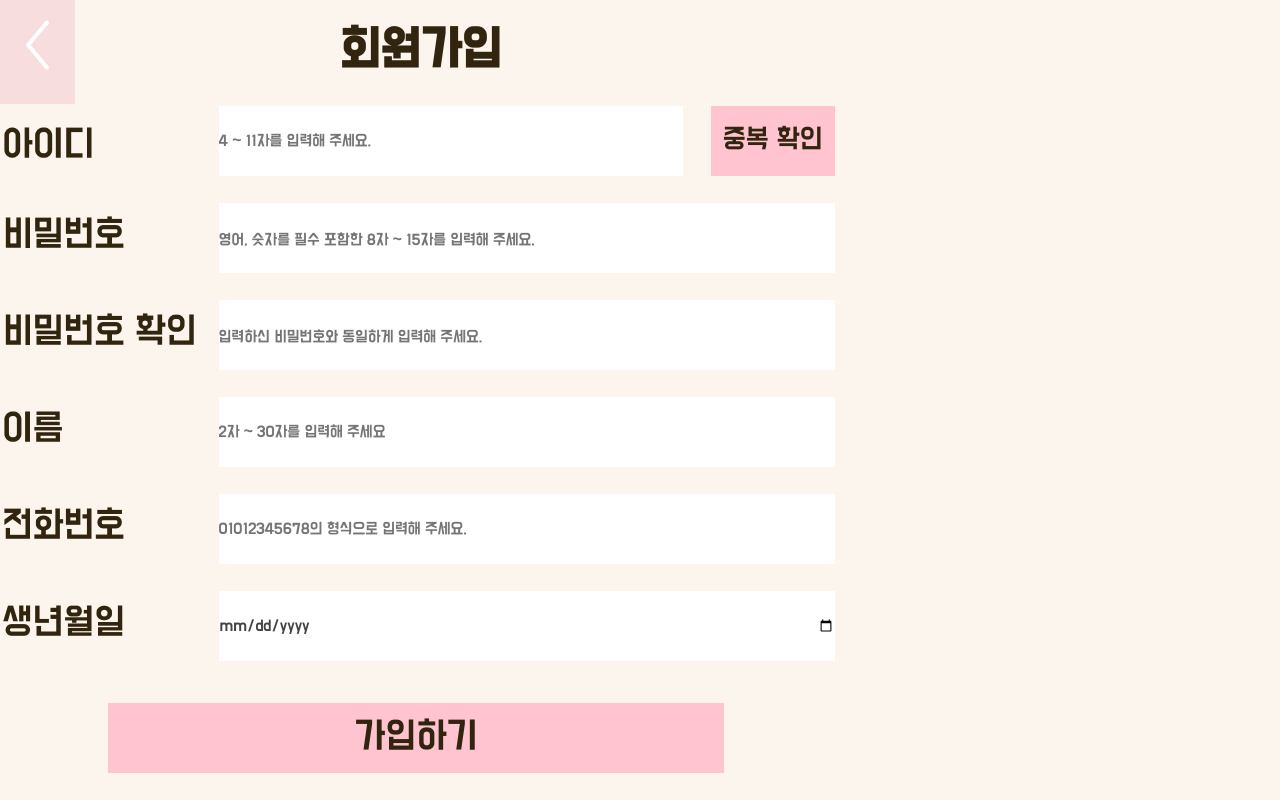
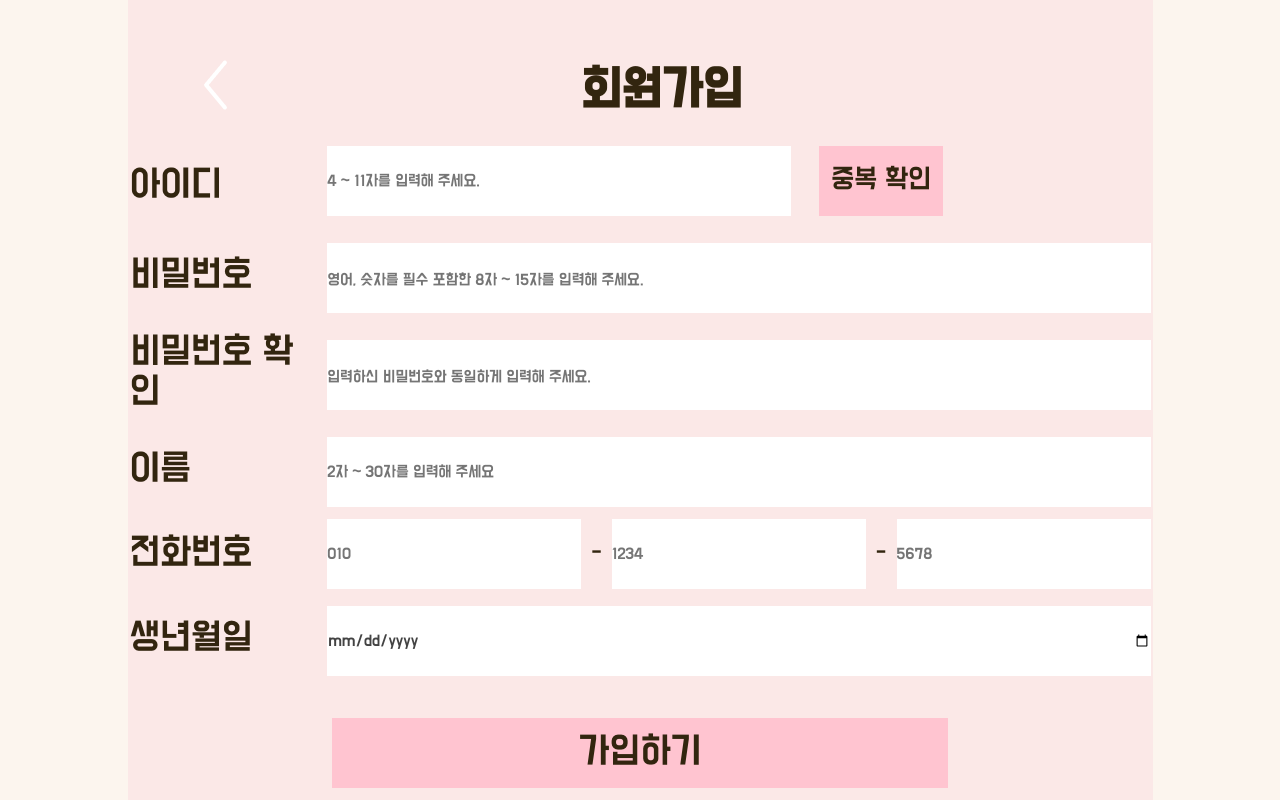
Before and after one commit to Stageus/blossom-react, a React (Create React App) app: page /signup in a window 1280 px wide. Built offline with nearby package versions, Linux system fonts and the light colour scheme.

Commit message:
Feat: Signup Page 구현 및 Login Page 내 Form 위치 변경

```diff
--- a/src/components/Auth/SignupForm.js
+++ b/src/components/Auth/SignupForm.js
@@ -4,9 +4,8 @@ import { useNavigate } from "react-router-dom";
 // ===== styles import =====
 import FlexBox from "../../styles/FlexStyle";
 import { Button } from "../../styles/ButtonStyle";
-import { P, H1 } from "../../styles/TextStyle";
+import { P } from "../../styles/TextStyle";
 import { Tr, Td } from "../../styles/LayoutStyle";
-import { Img } from "../../styles/ImgStyle";
 
 // ===== utils import =====
 import { isIdValid, isPwValid, isNameValid, isPhoneNumberValid } from "../../utils/validation";
@@ -16,7 +15,6 @@ import InputField from "../../components/Common/InputField";
 import ErrorMessage from "../../components/Common/ErrorMessage";
 import ConfirmModal from "../../components/Modal/ConfirmModal";
 import AlertModal from "../../components/Modal/AlertModal";
-import WhiteArrow from "../../assets/images/icon-park_left.png";
 
 // ===== component =====
 const SignupForm = () => {
@@ -25,7 +23,6 @@ const SignupForm = () => {
   const pwRef = useRef("");
   const confirmPwRef = useRef("");
   const nameRef = useRef("");
-  const phonenumberRef = useRef("");
   const birthdayRef = useRef("");
 
   // === state ===
@@ -34,6 +31,7 @@ const SignupForm = () => {
   const [passwordError, setPasswordError] = useState("");
   const [confirmPwError, setConfirmPwError] = useState("");
   const [nameError, setNameError] = useState("");
+  const [phonenumberError, setPhonenumberError] = useState("");
   const [birthdayError, setBirthdayError] = useState("");
 
   const [isIdAvailable, setIsIdAvailable] = useState(false); // id 사용 가능 설정 state
@@ -99,6 +97,15 @@ const SignupForm = () => {
     }
   };
 
+  // 전화번호 유효성 검사
+  const handleValidatePhonenumber = (phonenumber) => {
+    if (!isPhoneNumberValid(phonenumber)) {
+      setPhonenumberError("전화번호 형식이 올바르지 않습니다.");
+    } else {
+      setPhonenumberError("");
+    }
+  };
+
   // 생년월일 유효성 검사
   const handleValidateBirthday = () => {
     const birthday = birthdayRef.current.value;
@@ -115,12 +122,12 @@ const SignupForm = () => {
     const id = idRef.current.value;
 
     if (!isIdValid(id)) {
-      return;
+      setIdError("아이디 형식이 올바르지 않습니다.");
     } else {
       // 중복 확인 API 호출 코드
       const status = 200;
 
-      if (status == 400) {
+      if (status === 400) {
         setIdError("사용 불가한 아이디입니다.");
       } else {
         setIsDuplicationModalOpen(true);
@@ -142,15 +149,16 @@ const SignupForm = () => {
       !passwordError &&
       !confirmPwError &&
       !nameError &&
+      !phonenumberError &&
       !birthdayError &&
       isIdAvailable
     ) {
       // 회원가입 API 호출 코드
       const status = 200;
 
-      if (status == 400) {
+      if (status === 400) {
         setIsAlertModalOpen(true);
-      } else if (status == 500) {
+      } else if (status === 500) {
         return;
       } else {
         navigate("/login");
@@ -165,7 +173,7 @@ const SignupForm = () => {
       {/* 아이디 중복 확인 Modal */}
       {isDuplicationModalOpen && (
         <ConfirmModal
-          message="사용 가능한 아이디입니다. 사용하시겠습니까?"
+          message={["사용 가능한 아이디입니다.", "사용하시겠습니까?"]}
           setIsOpen={setIsDuplicationModalOpen}
           onClick={handleUseId}
         />
@@ -175,14 +183,6 @@ const SignupForm = () => {
       {isAlertModalOpen && (
         <AlertModal message="회원가입에 실패했습니다." setIsOpen={setIsAlertModalOpen} />
       )}
-
-      {/* 회원가입 페이지 Header */}
-      <FlexBox $col="center">
-        <Button $backgroundColor="transparent">
-          <Img src={WhiteArrow} />
-        </Button>
-        <H1 $margin="0 0 0 265px">회원가입</H1>
-      </FlexBox>
 
       {/* 회원가입 입력칸 */}
       <table>
@@ -266,10 +266,11 @@ const SignupForm = () => {
             </Td>
             <Td>
               <InputField
+                inputType="phone"
                 margin="15px 0 10px 0"
-                placeholderMessage="01012345678의 형식으로 입력해 주세요."
-                inputRef={phonenumberRef}
+                onValidateAndSend={handleValidatePhonenumber}
               />
+              {phonenumberError && <ErrorMessage message={phonenumberError} />}
             </Td>
           </Tr>
           <Tr>
--- a/src/components/Common/InputField.js
+++ b/src/components/Common/InputField.js
@@ -1,8 +1,9 @@
 import React from "react";
 
 // ===== styles import =====
-import { Label } from "../../styles/TextStyle";
+import { Label, Span } from "../../styles/TextStyle";
 import { Input } from "../../styles/InputStyle";
+import FlexBox from "../../styles/FlexStyle";
 
 // ===== component =====
 const InputField = ({
@@ -11,15 +12,51 @@ const InputField = ({
   margin,
   hasLabel,
   labelMessage,
+  inputType,
   inputRef,
   type = "text",
   placeholderMessage,
   onBlur,
   disabled,
+  onValidateAndSend,
 }) => {
+  // === ref ===
+  const numbersRef = Array(3)
+    .fill()
+    ?.map(() => React.createRef());
+
+  // Set Current Date
+  const currentDate = new Date().toISOString().split("T")[0];
+
+  // Update input value funtion
   const updateValueEvent = (e) => {
     const value = e.target.value;
     inputRef.current.value = value;
+  };
+
+  // Set Changing Phone Number and Send that
+  const handleChangePhonenumber = (e) => {
+    const refIndex = numbersRef.findIndex((ref) => ref.current === e.target);
+    const phoneNumber = numbersRef.map((ref) => ref.current.value).join("-");
+
+    e.target.value = e.target.value.replace(/\s|\D/g, ""); // 공백 및 숫자 이외의 문자 제거
+
+    if (
+      (refIndex === 0 && e.target.value.length === 3) ||
+      (refIndex === 1 && e.target.value.length === 4)
+    ) {
+      const nextInput = numbersRef[refIndex + 1].current;
+
+      if (nextInput) {
+        nextInput.focus();
+      }
+    }
+
+    if (refIndex === 2 && e.target.value.length > 4) {
+      e.target.value = e.target.value.slice(0, 4);
+    }
+
+    onValidateAndSend(phoneNumber);
   };
 
   return (
@@ -28,10 +65,26 @@ const InputField = ({
       {/* labelMessage : String */}
       {hasLabel && <Label $fontSize={fontSize}>{labelMessage}</Label>}
 
+      {/* inputType : phone or else */}
       {/* type : text, password or email, etc. */}
       {/* placeholderMessage : String */}
       {/* disabled : true or false */}
       {/* onChane, onBlur : Funtion */}
+      {inputType === "phone" ? (
+        <FlexBox
+          $row="between"
+          $col="center"
+          $width="100%"
+          onChange={handleChangePhonenumber}
+          onBlur={onBlur}
+        >
+          <Input type="text" placeholder="010" ref={numbersRef[0]} />
+          <Span $margin="0 10px 0 10px">-</Span>
+          <Input type="text" placeholder="1234" ref={numbersRef[1]} />
+          <Span $margin="0 10px 0 10px">-</Span>
+          <Input type="text" placeholder="5678" ref={numbersRef[2]} />
+        </FlexBox>
+      ) : (
         <Input
           $width={width}
           $margin={margin}
@@ -41,7 +94,9 @@ const InputField = ({
           onChange={updateValueEvent}
           onBlur={onBlur}
           disabled={disabled}
+          max={currentDate}
         />
+      )}
     </>
   );
 };
--- a/src/components/Modal/ConfirmModal.js
+++ b/src/components/Modal/ConfirmModal.js
@@ -17,8 +17,12 @@ const ConfirmModal = ({ message, setIsOpen, onClick }) => {
   return (
     <Modal setIsOpen={() => setIsOpen(false)}>
       <FlexBox $dir="col" $row="between" $col="center" $height="8rem">
-        <P $fontSize="32px">{message}</P>
-        <FlexBox $width="27rem" $row="between">
+        {message.map((line, index) => (
+          <P key={index} $fontSize="32px">
+            {line}
+          </P>
+        ))}
+        <FlexBox $width="27rem" $row="between" $margin="10px 0 0 0">
           <Button
             $width="12.75rem"
             $height="3.25rem"
--- a/src/pages/Signup.js
+++ b/src/pages/Signup.js
@@ -1,10 +1,51 @@
 import React from "react";
+import { useNavigate } from "react-router-dom";
+
+// ===== stlyes import =====
+import FlexBox from "../styles/FlexStyle";
+import { Button } from "../styles/ButtonStyle";
+import { Img } from "../styles/ImgStyle";
+import { H1 } from "../styles/TextStyle";
+
+// ===== components import =====
 import SignupForm from "../components/Auth/SignupForm";
+import WhiteArrow from "../assets/images/icon-park_left.png";
 
 const Signup = () => {
+  // === navigate ===
+  const navigate = useNavigate();
+
+  const handleGoBack = () => {
+    navigate("/login");
+  };
+
   return (
     <>
-      <SignupForm />
+      <FlexBox $row="center" $width="100%">
+        <FlexBox
+          $dir="col"
+          $col="center"
+          $width="64.063rem"
+          $height="100vh"
+          $backgroundColor="#FBE8E7"
+        >
+          {/* 회원가입 Header */}
+          <FlexBox $row="between" $col="center" $margin="40px 0 0 0" $width="100%">
+            <Button
+              $backgroundColor="transparent"
+              $hoverColor="null"
+              $margin="0 0 0 50px"
+              onClick={handleGoBack}
+            >
+              <Img src={WhiteArrow} />
+            </Button>
+            <H1 $margin="0 410px 0 0">회원가입</H1>
+          </FlexBox>
+
+          {/* 회원가입 Form */}
+          <SignupForm />
+        </FlexBox>
+      </FlexBox>
     </>
   );
 };
--- a/src/styles/FlexStyle.js
+++ b/src/styles/FlexStyle.js
@@ -22,6 +22,10 @@ const setFlexDirection = ($dir) => {
   switch ($dir) {
     case "col":
       return "column";
+    case "row":
+      return "row";
+    default:
+      return "row";
   }
 };
 
--- a/src/styles/TextStyle.js
+++ b/src/styles/TextStyle.js
@@ -46,6 +46,8 @@ export const H1 = styled.h1`
   font-size: ${(props) => props.$fontSize || "42px"};
   margin: ${(props) => props.$margin || "0"};
   padding: ${(props) => props.$padding || "0"};
+
+  text-align: ${(props) => props.$textAlign || null};
 `;
 
 export default P;
--- a/src/utils/validation.js
+++ b/src/utils/validation.js
@@ -2,13 +2,13 @@
 
 export const isIdValid = (id) => {
   // 아이디 유효성 검사를 위한 정규표현식
-  const idRegex = /^.{4,11}$/;
+  const idRegex = /^[a-zA-Z0-9]{4,11}$/;
   return idRegex.test(id);
 };
 
 export const isPwValid = (password) => {
   // 비밀번호 유효성 검사를 위한 정규표현식
-  const pwRegex = /^(?=.*[A-Za-z])(?=.*\d)[A-Za-z\d]{8,15}$/;
+  const pwRegex = /^(?=.*[A-Za-z])(?=.*\d)[A-Za-z\d!@#$%^&*()\-_=+~`[\]{}|\\;:'",.<>/?]{8,15}$/;
   return pwRegex.test(password);
 };
 
@@ -20,7 +20,7 @@ export const isNameValid = (name) => {
 
 export const isPhoneNumberValid = (phoneNumber) => {
   // 전화번호 유효성 검사를 위한 정규표현식
-  const phoneNumberRegex = /^\d{3}-\d{3,4}-\d{4}$/;
+  const phoneNumberRegex = /^\d{3}-\d{4}-\d{4}$/;
   return phoneNumberRegex.test(phoneNumber);
 };
 
```
Also changed, not shown: src/pages/Login.js (+6 -4 lines). Lines whose indentation alone changed are shown as unchanged.
